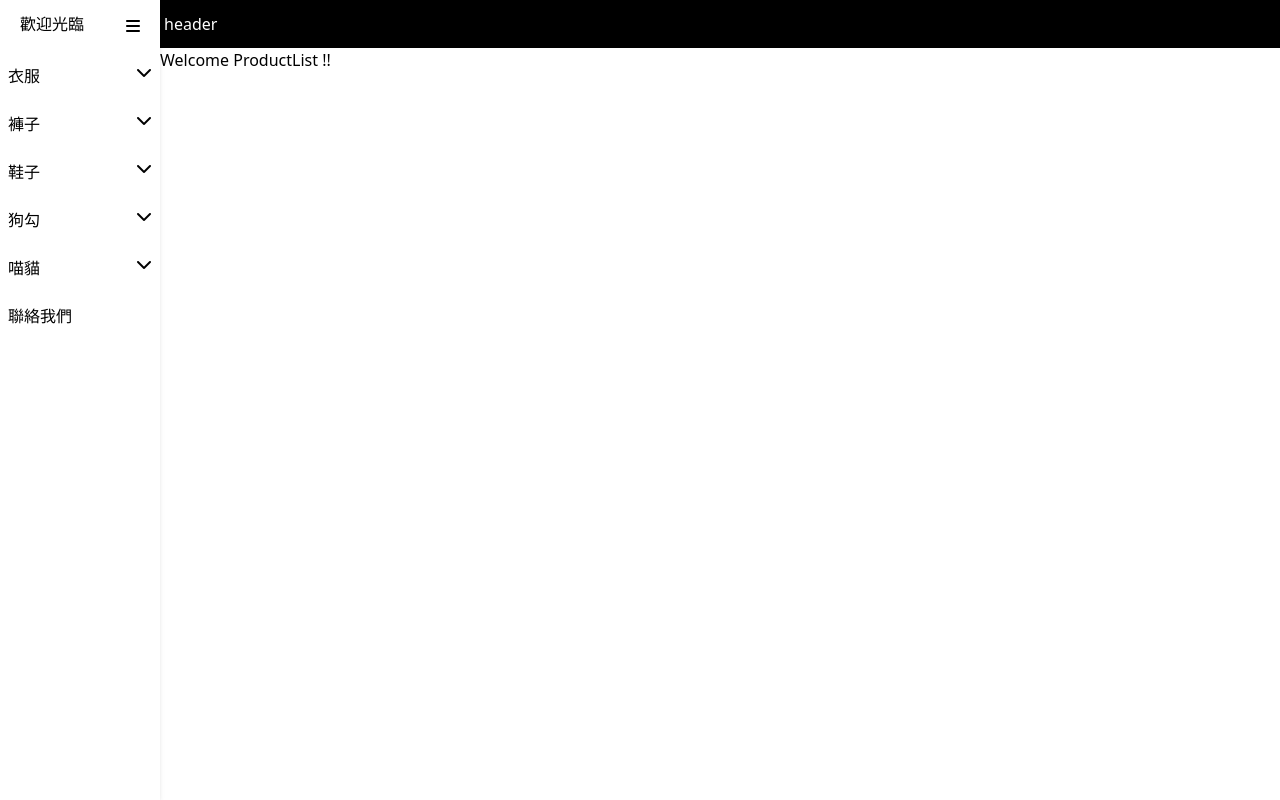
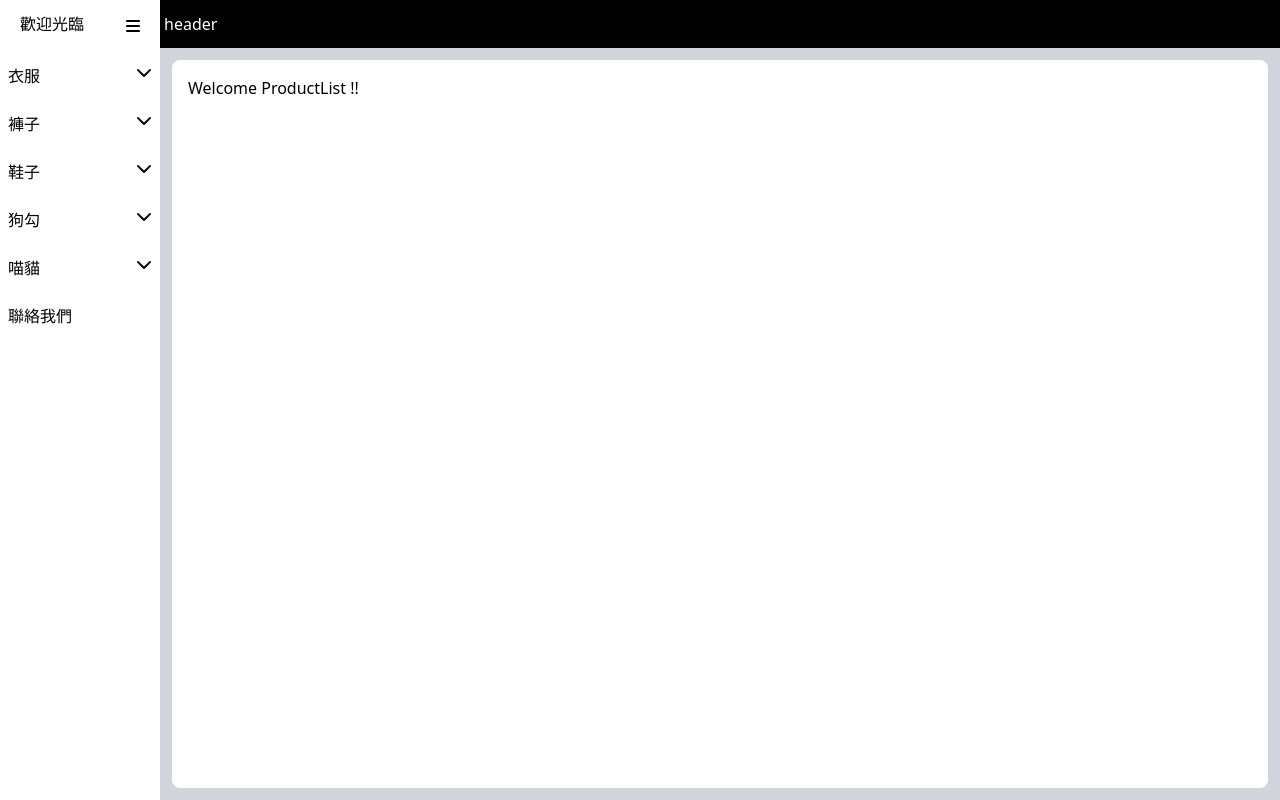
Before and after one commit to a91123/react_vite, a React (Vite) app: page /product-list in a window 1280 px wide. Built offline with nearby package versions, Linux system fonts and the light colour scheme.

Commit message:
feat:	微調路由

```diff
--- a/src/App.tsx
+++ b/src/App.tsx
@@ -1,29 +1,23 @@
-import { useState } from 'react'
-import reactLogo from './assets/react.svg'
 import Layout from './components/Layout'
-import { render } from "react-dom";
-import ProductList from '@/pages/ProductList'
+import ProductList from '@/pages/ProductList/ProductList'
 import Home from '@/pages/Home'
-import {
-  BrowserRouter,
-  Routes,
-  Route,
-} from "react-router-dom";
+import { BrowserRouter, Routes, Route } from 'react-router-dom'
+import routes from './lib/routes'
 function App() {
-  const [count, setCount] = useState(0)
-
   return (
     <>
-      <Layout >
+      <Layout>
         <BrowserRouter>
           <Routes>
-            <Route index element={<Home />} />
-            <Route path='/product-list' element={<ProductList />}></Route>
+            <>
+              {routes.map(({ path, element }, index) => {
+                return <Route key={index} path={path} element={element}></Route>
+              })}
+            </>
           </Routes>
         </BrowserRouter>
       </Layout>
     </>
-
   )
 }
 
--- a/src/components/Layout/Header.tsx
+++ b/src/components/Layout/Header.tsx
@@ -1,6 +1,8 @@
 const Header = () => {
-    return <>
-        <div className="w-full p-1 h-12 flex-1 bg-black text-white flex items-center">header</div>
+  return (
+    <>
+      <div className="w-full p-1 h-12 flex-1 bg-black text-white flex items-center">header</div>
     </>
+  )
 }
 export default Header
--- a/src/components/Layout/SideBar.tsx
+++ b/src/components/Layout/SideBar.tsx
@@ -16,10 +16,11 @@ const SideBar = () => {
         </div>
 
         <ul className={`overflow-hidden transition-all ${open ? 'w-40' : 'w-0 h-0 '}`}>
-                    {menus.map((menu, index) => <MenuItem key={index} stage={1} menu={menu} index={index} />)}
+          {menus.map((menu, index) => (
+            <MenuItem key={index} stage={1} menu={menu} index={index} />
+          ))}
         </ul>
       </div>
-
     </>
   )
 }
--- a/src/components/Layout/index.tsx
+++ b/src/components/Layout/index.tsx
@@ -2,17 +2,21 @@ import Header from '@/components/Layout/Header'
 import SideBar from '@/components/Layout/SideBar'
 import React from 'react'
 interface PropsType {
-    children?: React.ReactNode
+  children?: React.ReactNode
 }
-const LayOut: React.FC<PropsType> = ({ children }) => {
-    return <>
-        <div className='flex h-full' >
-            < SideBar />
-            <div className='flex-1'>
-                < Header />
-                {children}
-            </div>
-        </div >
+const LayOut = ({ children }:PropsType) => {
+  return (
+    <>
+      <div className="flex h-full overflow-y-hidden">
+        <SideBar />
+        <div className=" relative w-full h-full overflow-y-auto">
+          <Header /> {/* header 3 rem  */}
+          <div className=" p-3 bg-gray-300  h-[calc(100%-3rem)] flex-1 ">
+            <div className="p-4 bg-white rounded-lg h-full">{children}</div>
+          </div>
+        </div>
+      </div>
     </>
+  )
 }
 export default LayOut
--- /dev/null
+++ b/src/lib/routes.tsx
@@ -0,0 +1,22 @@
+import ProductList from '@/pages/ProductList/ProductList'
+import Home from '@/pages/Home'
+import React from 'React'
+import { useRoutes } from 'react-router-dom'
+interface Routes {
+  path: string
+  element: React.ReactNode
+  breadcrumbName: string
+}
+const routes: Routes[] = [
+  {
+    path: '/',
+    element: <Home />,
+    breadcrumbName: 'Home',
+  },
+  {
+    path: '/product-list',
+    element: <ProductList />,
+    breadcrumbName: 'Product',
+  },
+]
+export default routes
--- a/src/pages/Home.tsx
+++ /dev/null
@@ -1,6 +0,0 @@
-const Home = () => {
-    return <>
-        <div>Welcome Home Page!!</div>
-    </>
-}
-export default Home
--- /dev/null
+++ b/src/pages/Home/index.tsx
@@ -0,0 +1,10 @@
+import React from 'react'
+
+const Home = () => {
+  return (
+    <>
+      <div>Welcome Home Page!!</div>
+    </>
+  )
+}
+export default Home
--- a/src/pages/ProductList.tsx
+++ /dev/null
@@ -1,6 +0,0 @@
-const ProductList = () => {
-    return <>
-        Welcome ProductList !!
-    </>
-}
-export default ProductList
--- /dev/null
+++ b/src/pages/ProductList/ProductList.tsx
@@ -0,0 +1,4 @@
+const ProductList = () => {
+  return <>Welcome ProductList !!</>
+}
+export default ProductList
--- a/tailwind.config.cjs
+++ b/tailwind.config.cjs
@@ -1,5 +1,6 @@
 /** @type {import('tailwindcss').Config} */
 module.exports = {
+  mode: 'jit',
   content: ['./src/**/*.{js,jsx,ts,tsx}',
   ],
   theme: {
```
Also changed, not shown: src/components/Layout/MenuItem.tsx (+9 -9 lines), src/App.css (added). Lines whose indentation alone changed are shown as unchanged.
